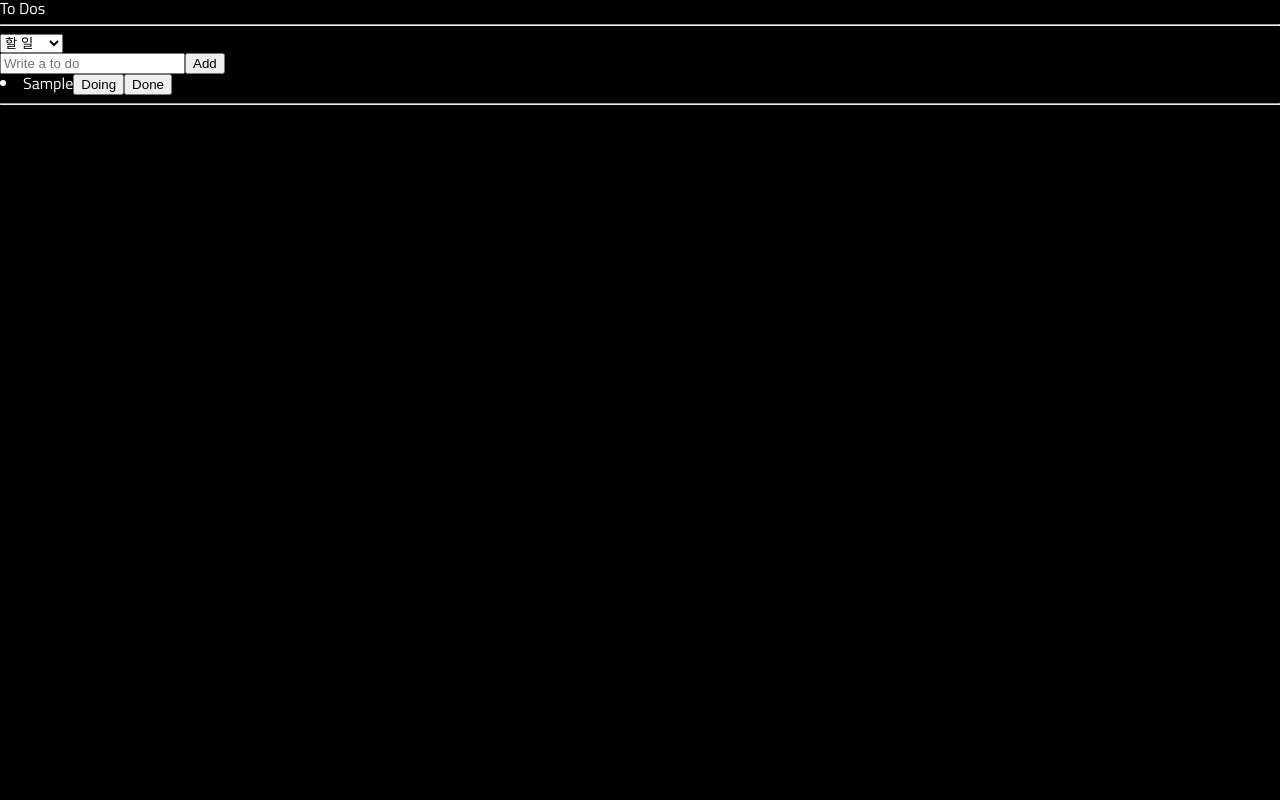
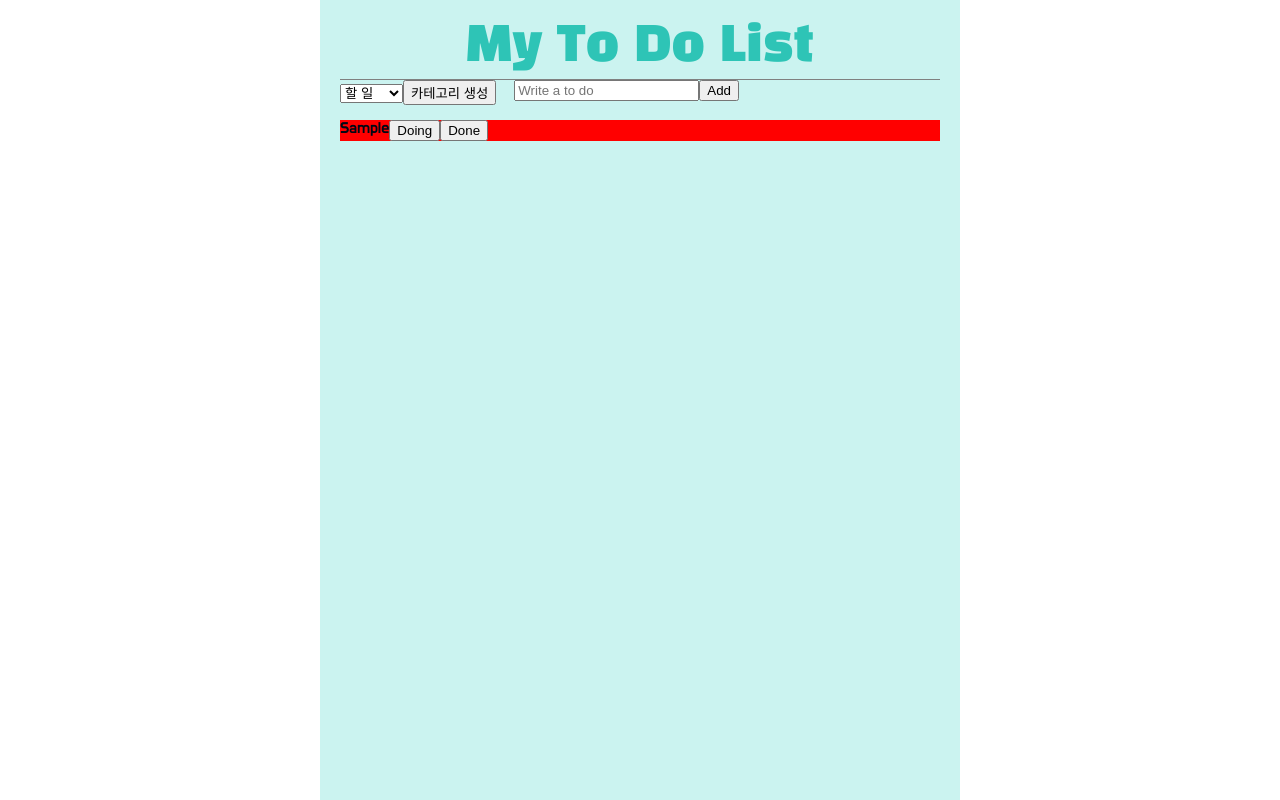
Before and after one commit to hiimhl/To_Do_List_JS_Master, a React (Create React App) app: page / in a window 1280 px wide. Both pictures are taken after typing "Sample" into the empty fields and a click on the button "Add". Built offline with nearby package versions, Linux system fonts and the light colour scheme.

Commit message:
프로젝트 1

```diff
--- a/public/index.html
+++ b/public/index.html
@@ -1,5 +1,5 @@
 <!DOCTYPE html>
-<html lang="en">
+<html lang="ko">
   <head>
     <meta charset="utf-8" />
     <link rel="icon" href="%PUBLIC_URL%/favicon.ico" />
@@ -11,10 +11,8 @@
     />
     <link rel="preconnect" href="https://fonts.googleapis.com" />
     <link rel="preconnect" href="https://fonts.gstatic.com" crossorigin />
-    <link rel="preconnect" href="https://fonts.googleapis.com" />
-    <link rel="preconnect" href="https://fonts.gstatic.com" crossorigin />
     <link
-      href="https://fonts.googleapis.com/css2?family=Titillium+Web:ital,wght@0,400;1,600&display=swap"
+      href="https://fonts.googleapis.com/css2?family=Black+Han+Sans&family=Do+Hyeon&display=swap"
       rel="stylesheet"
     />
     <link rel="apple-touch-icon" href="%PUBLIC_URL%/logo192.png" />
@@ -32,7 +30,7 @@
       work correctly both with client-side routing and a non-root public URL.
       Learn how to configure a non-root public URL by running `npm run build`.
     -->
-    <title>React Challenge App</title>
+    <title>My To Do List</title>
   </head>
   <body>
     <noscript>You need to enable JavaScript to run this app.</noscript>
--- a/src/App.tsx
+++ b/src/App.tsx
@@ -57,14 +57,30 @@ table {
 }
 
 body {
-font-family: 'Titillium Web', sans-serif;
-  background-color:${(props) => props.theme.bgColor};
-  color:${(props) => props.theme.textColor}
+  font-family: 'Do Hyeon', sans-serif;
+  background-color: #ffffff;
+  color:${(props) => props.theme.textColor};
 }
 a {
   text-decoration:none;
   color:inherit;
 }
+
+// desktop
+@media (min-width: 650px) {
+  .ToDoList {
+    width: 640px;
+  }
+}
+
+// mobile
+@media (max-width: 650px) {
+  .ToDoList {
+    width: 90vw;
+  }
+}
+
+
 `;
 
 function App() {
--- /dev/null
+++ b/src/components/CreateCategory.tsx
@@ -0,0 +1,23 @@
+import React from "react";
+import { useRecoilState, useRecoilValue } from "recoil";
+import { categoryState, toDoSelector, Categories } from "../atoms";
+
+function CreateCategory() {
+  const [category, setCategory] = useRecoilState(categoryState);
+
+  const onInput = (e: React.FormEvent<HTMLSelectElement>) => {
+    setCategory(e.currentTarget.value as any);
+  };
+  return (
+    <div>
+      <select value={category} onInput={onInput}>
+        <option value={Categories.TO_DO}>할 일</option>
+        <option value={Categories.DOING}>하는 중</option>
+        <option value={Categories.DONE}>완료</option>
+      </select>
+      <button>카테고리 생성</button>
+    </div>
+  );
+}
+
+export default CreateCategory;
--- a/src/components/ToDo.tsx
+++ b/src/components/ToDo.tsx
@@ -1,6 +1,15 @@
 import React from "react";
+import styled from "styled-components";
+
 import { useSetRecoilState } from "recoil";
 import { IToDo, toDoState, Categories } from "../atoms";
+
+const MyLi = styled.li`
+  background-color: red;
+  display: flex;
+  span {
+  }
+`;
 
 function ToDo({ text, category, id }: IToDo) {
   const setToDos = useSetRecoilState(toDoState);
@@ -25,9 +34,9 @@ function ToDo({ text, category, id }: IToDo) {
   };
 
   return (
-    <li>
+    <MyLi>
       <span>{text}</span>
-
+      <div>
         {category !== Categories.TO_DO && (
           <button name={Categories.TO_DO} onClick={onClick}>
             To Do
@@ -44,7 +53,8 @@ function ToDo({ text, category, id }: IToDo) {
             Done
           </button>
         )}
-    </li>
+      </div>
+    </MyLi>
   );
 }
 
--- a/src/components/ToDoList.tsx
+++ b/src/components/ToDoList.tsx
@@ -1,37 +1,64 @@
 import React from "react";
+import styled from "styled-components";
 import { useRecoilState, useRecoilValue } from "recoil";
 import { categoryState, toDoSelector, Categories } from "../atoms";
 import CreateToDo from "./CreateToDo";
 import ToDo from "./ToDo";
+import CreateCategory from "./CreateCategory";
+
+const Container = styled.div`
+  padding: 0px 20px;
+  min-height: 100vh;
+  margin: 0 auto;
+  background-color: ${(props) => props.theme.bgColor};
+  font-family: ${(props) => props.theme.textFont};
+`;
+
+const Header = styled.header`
+  height: 10vh;
+  display: felx;
+  justify-content: center;
+  align-items: center;
+  border-bottom: 1px solid gray;
+
+  h1 {
+    margin-top: 15px;
+    font-size: 3rem;
+    font-family: ${(props) => props.theme.titleText};
+    color: ${(props) => props.theme.greenColor};
+  }
+`;
+
+const MyDiv = styled.div`
+  display: flex;
+  gap: 3%;
+  height: 40px;
+`;
+const MyUl = styled.ul`
+  list-style: none;
+`;
 
 function ToDoList() {
   // const toDos = useRecoilValue(toDoState);
   const toDos = useRecoilValue(toDoSelector); //만들었던 3개의 array를 꺼는 것.
 
-  const [category, setCategory] = useRecoilState(categoryState);
-
-  const onInput = (e: React.FormEvent<HTMLSelectElement>) => {
-    setCategory(e.currentTarget.value as any);
-  };
   console.log(toDos);
 
   return (
-    <div>
-      <h1>To Dos</h1>
-      <hr />
-      <select value={category} onInput={onInput}>
-        <option value={Categories.TO_DO}>할 일</option>
-        <option value={Categories.DOING}>하는 중</option>
-        <option value={Categories.DONE}>완료</option>
-      </select>
-      <CreateToDo />
-
-      {toDos?.map((toDo) => (
-        <ToDo key={toDo.id} {...toDo} />
-      ))}
-
-      <hr />
-    </div>
+    <Container className="ToDoList">
+      <Header>
+        <h1>My To Do List</h1>
+      </Header>
+      <MyDiv>
+        <CreateCategory />
+        <CreateToDo />
+      </MyDiv>
+      <MyUl>
+        {toDos?.map((toDo) => (
+          <ToDo key={toDo.id} {...toDo} />
+        ))}
+      </MyUl>
+    </Container>
   );
 }
 
--- a/src/index.tsx
+++ b/src/index.tsx
@@ -1,6 +1,6 @@
 import React from "react";
 import ReactDOM from "react-dom/client";
-import { darkTheme } from "./theme";
+import { lightTheme } from "./theme";
 import { ThemeProvider } from "styled-components";
 
 import App from "./App";
@@ -13,7 +13,7 @@ const root = ReactDOM.createRoot(
 root.render(
   <React.StrictMode>
     <RecoilRoot>
-      <ThemeProvider theme={darkTheme}>
+      <ThemeProvider theme={lightTheme}>
         <App />
       </ThemeProvider>
     </RecoilRoot>
--- a/src/theme.ts
+++ b/src/theme.ts
@@ -3,12 +3,10 @@ import { DefaultTheme } from "styled-components";
 
 export const lightTheme: DefaultTheme = {
   bgColor: "#cbf3f0",
-  textColor: "#051923",
-  accentColor: "#7678ed",
+  greenColor: "#2ec4b6",
+  DYellowColor: "#ff9f1c",
+  yellowColor: "#ffbf69",
+  textColor: "#000814",
+  titleText: "Black Han Sans, sans-serif",
+  textFont: "Do Hyeon, sans-serif",
 };
-
-export const darkTheme: DefaultTheme = {
-  bgColor: "#000000",
-  textColor: "white",
-  accentColor: "#d9ed92",
-};
```
Also changed, not shown: src/styled.d.ts (+6 -1 lines). Lines whose indentation alone changed are shown as unchanged.
